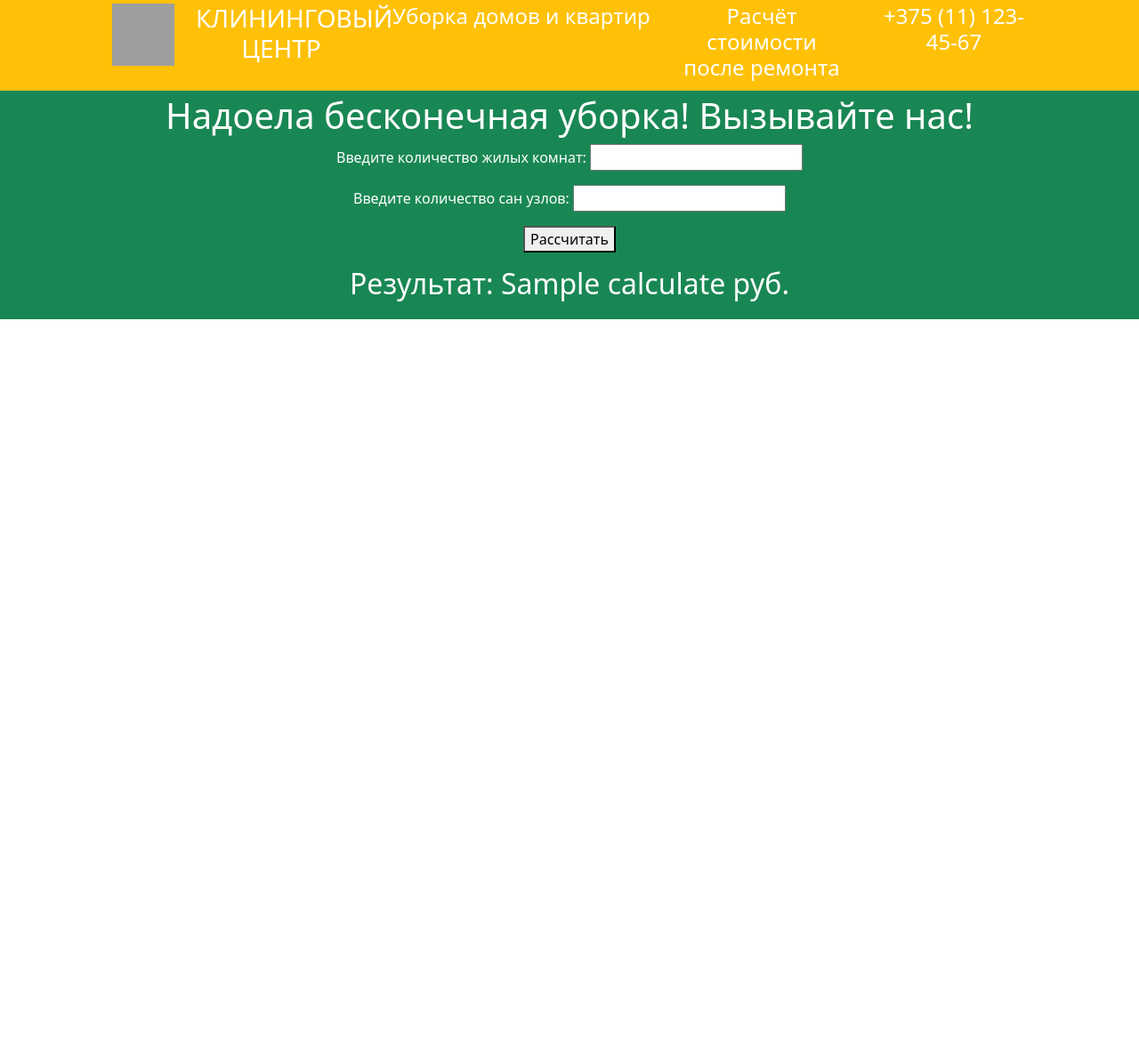
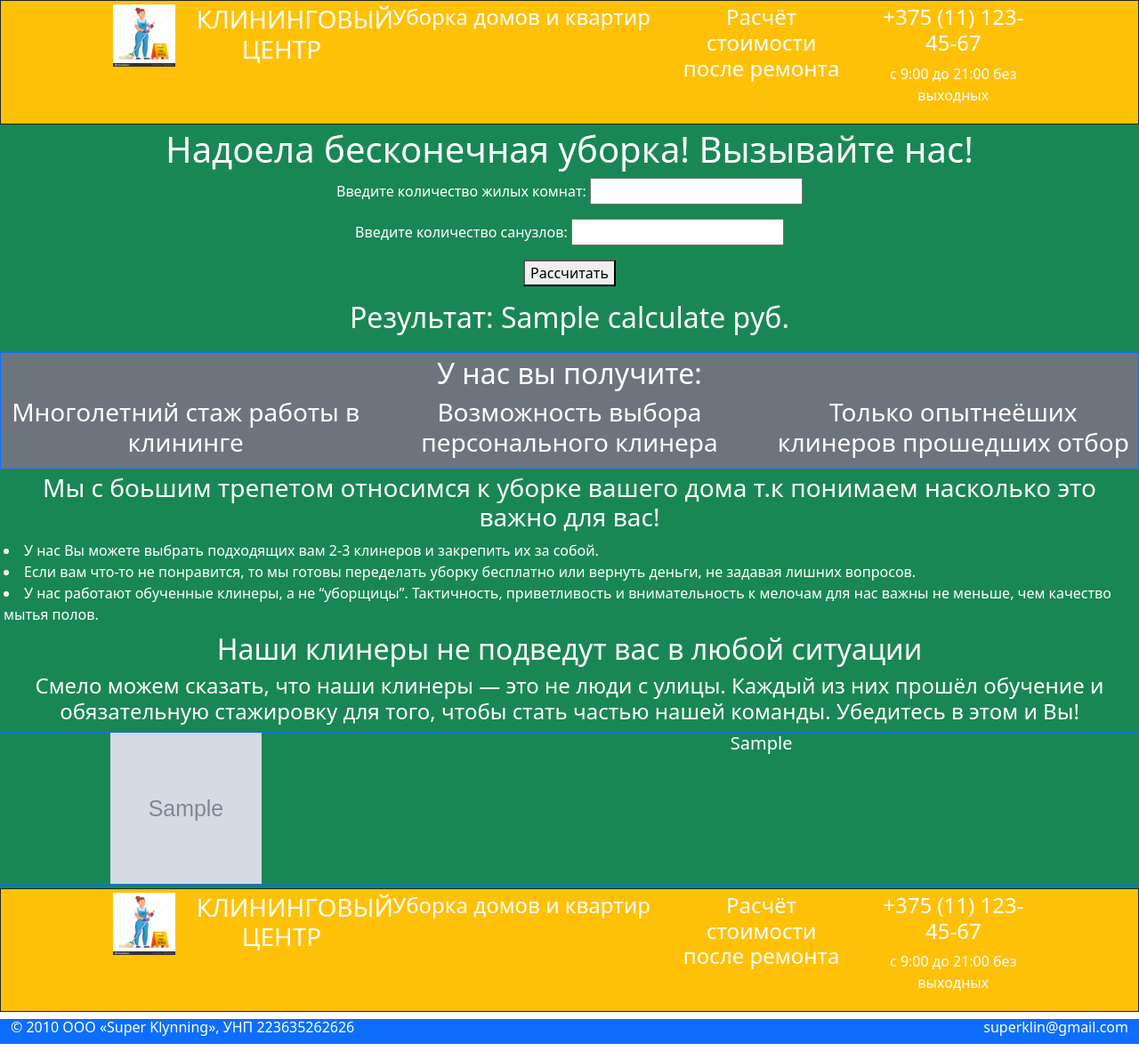
Before and after one commit to YanushkevicSlava/cleanny_app, a Django app: template cleanny/service/templates/service/index.html in a window 1280 px wide. Shown: the whole page at 89% size. Before the commit the page ends 359 px from the top, so only its background shows below. Run offline with Django 4.2, Linux system fonts and the light colour scheme; tables that the repository leaves empty hold one stand-in row (values such as "Sample post"); the template is opened without the code that fills it: values that come from a table or form of the project are taken from there, most other values are stand-ins (such as "Sample title", 1, 10 or a date in 2020); grey boxes marked "Sample" are stand-in pictures; some libraries are stand-ins or nearby versions; grey boxes are pictures that could not be loaded.

Commit message:
add worker info

```diff
--- a/cleanny/cleanny/urls.py
+++ b/cleanny/cleanny/urls.py
@@ -16,8 +16,14 @@ Including another URLconf
 """
 from django.contrib import admin
 from django.urls import path, include
+from django.conf import settings
+from django.conf.urls.static import static
 
 urlpatterns = [
     path('', include('service.urls')),
     path('admin/', admin.site.urls),
 ]
+
+if settings.DEBUG:
+    urlpatterns += static(settings.MEDIA_URL,
+                          document_root=settings.MEDIA_ROOT)
--- a/cleanny/service/admin.py
+++ b/cleanny/service/admin.py
@@ -5,8 +5,8 @@ from django.utils.html import format_html
 
 @admin.register(Worker)
 class WorkerAdmin(admin.ModelAdmin):
-    list_display = ('last_name', 'first_name', 'email', 'photo', 'show_photo')
-    fields = ['last_name', 'first_name', 'email', 'photo']
+    list_display = ('last_name', 'first_name', 'email', 'photo', 'work_story', 'experience', 'show_photo')
+    fields = ['last_name', 'first_name', 'email', 'work_story', 'experience', 'photo']
     readonly_fields = ["show_photo"]
 
     def show_photo(self, obj):
--- a/cleanny/service/models.py
+++ b/cleanny/service/models.py
@@ -19,6 +19,9 @@ class Worker(models.Model):
     work_story = models.TextField(help_text="Введите историю о заказе",
                                   verbose_name="История о заказе",
                                   blank=True)
+    experience = models.IntegerField(help_text="Введите стаж работы",
+                                     verbose_name="Стаж работы",
+                                     blank=True)
 
 
 class Client(models.Model):
--- /dev/null
+++ b/cleanny/service/templates/service/base.html
@@ -0,0 +1,66 @@
+<html lang="en">
+<head>
+    {% load static %}
+    <meta charset="UTF-8">
+    <meta name="viewport" content="width=device-width, initial-scale=1">
+    <link rel="stylesheet" href="/static/css/bootstrap.min.css">
+    <script defer src="/static/js/bootstrap.bundle.min.js"></script>
+</head>
+<body>
+  <div class="container-fluid p-1 bg-warning text-white text-center border border-dark">
+    <div class="row">
+      <div class="col-2 text-end">
+          <img src="{% static 'images/cleaning-woman.jpg' %}" width="70" height="70">
+      </div>
+      <div class="col-2">
+          <h3>КЛИНИНГОВЫЙ ЦЕНТР</h3>
+      </div>
+      <div class="col-3">
+          <h4>Уборка домов и квартир</h4>
+      </div>
+      <div class="col-2">
+          <h4>Расчёт стоимости после ремонта</h4>
+      </div>
+      <div class="col-2">
+          <h4>+375 (11) 123-45-67</h4>
+          <p>с 9:00 до 21:00 без выходных</p>
+      </div>
+    </div>
+  </div>
+    {% block content %}
+    {% endblock content %}
+  <div class="container-fluid p-1 bg-warning text-white text-center border border-dark">
+    <div class="row">
+      <div class="col-2 text-end">
+          <img src="{% static 'images/cleaning-woman.jpg' %}" width="70" height="70">
+      </div>
+      <div class="col-2">
+          <h3>КЛИНИНГОВЫЙ ЦЕНТР</h3>
+      </div>
+      <div class="col-3">
+          <h4>Уборка домов и квартир</h4>
+      </div>
+      <div class="col-2">
+          <h4>Расчёт стоимости после ремонта</h4>
+      </div>
+      <div class="col-2">
+          <h4>+375 (11) 123-45-67</h4>
+          <p>с 9:00 до 21:00 без выходных</p>
+      </div>
+    </div>
+  </div>
+
+ <div class="container-fluid">
+      <div class="row bg-primary text-center text-white lh-1 my-2">
+          {% block footer %}
+            <div class="col-6 text-start">
+                <h6>© 2010 ООО «Super Klynning», УНП 223635262626</h6>
+            </div>
+            <div class="col-6 text-end">
+                <h6>superklin@gmail.com</h6>
+            </div>
+          {% endblock footer %}
+      </div>
+  </div>
+</body>
+</html>
--- a/cleanny/service/templates/service/index.html
+++ b/cleanny/service/templates/service/index.html
@@ -1,31 +1,5 @@
-<html lang="en">
-<head>
-    {% load static %}
-    <meta charset="UTF-8">
-    <meta name="viewport" content="width=device-width, initial-scale=1">
-    <link rel="stylesheet" href="/static/css/bootstrap.min.css">
-    <script defer src="/static/js/bootstrap.bundle.min.js"></script>
-</head>
-<body>
-  <div class="container-fluid p-1 bg-warning text-white text-center">
-    <div class="row">
-      <div class="col-2 text-end">
-          <img src="{% static 'images/cleaning-woman.jpg' %}" width="70" height="70">
-      </div>
-      <div class="col-2">
-          <h3>КЛИНИНГОВЫЙ ЦЕНТР</h3>
-      </div>
-      <div class="col-3">
-          <h4>Уборка домов и квартир</h4>
-      </div>
-      <div class="col-2">
-          <h4>Расчёт стоимости после ремонта</h4>
-      </div>
-      <div class="col-2">
-          <h4>+375 (11) 123-45-67</h4>
-      </div>
-    </div>
-  </div>
+{% extends "service/base.html" %}
+{% block content %}
       <div class="container-fluid p-1 bg-success text-white text-center">
         <div class="row">
             <div class="col-md-12">
@@ -43,17 +17,57 @@
         <input type="text" name="room" id="room">
         </p>
         <p>
-        <label for="san_room">Введите количество сан узлов:</label>
+        <label for="san_room">Введите количество санузлов:</label>
         <input type="text" name="san_room" id="san_room">
         </p>
             <p><button type="submit">Рассчитать</button></p>
     </form>
                      <p><h2>Результат: {{ calculate }} руб.</h2></p>
-</div>
+    </div>
 
             </div>
             <div class="col-3"></div>
         </div>
       </div>
+    <div class="container-fluid p-1 bg-secondary text-white text-center border border-primary">
+        <h2>У нас вы получите:</h2>
+        <div class="row">
+            <div class="col-md-4">
+                <h3>Многолетний стаж работы в клининге</h3>
+            </div>
+            <div class="col-md-4">
+                <h3>Возможность выбора персонального клинера</h3>
+            </div>
+            <div class="col-md-4">
+                <h3>Только опытнеёших клинеров прошедших отбор</h3>
+            </div>
+        </div>
+    </div>
+    <div class="container-fluid p-1 bg-success text-white text-center">
+        <h3>Мы с боьшим трепетом относимся к уборке вашего дома т.к понимаем насколько это важно для вас! </h3>
+        <div class="row text-start">
+            <li>У нас Вы можете выбрать подходящих вам 2-3 клинеров и закрепить их за собой.</li>
+        </div>
+        <div class="row text-start">
+            <li>Если вам что-то не понравится, то мы готовы переделать уборку бесплатно или вернуть деньги, не задавая лишних вопросов.</li>
+        </div>
+        <div class="row text-start">
+            <li>У нас работают обученные клинеры, а не “уборщицы”. Тактичность, приветливость и внимательность к мелочам для нас важны не меньше, чем качество мытья полов.</li>
+        </div>
+    </div>
+    <div class="container-fluid p-1 bg-success text-white text-center">
+        <div class="row">
+            <h2>Наши клинеры не подведут вас в любой ситуации</h2>
+            <h4>Смело можем сказать, что наши клинеры — это не люди с улицы. Каждый из них прошёл обучение и обязательную стажировку для того, чтобы стать частью нашей команды. Убедитесь в этом и Вы!</h4>
+        </div>
+        <div class="row border border-primary">
+            <div class="col-md-4">
+                <img src="{{ worker.photo.url }}" alt="" width="170" height="170">
+            </div>
+            <div class="col-md-8">
+                <h5>{{ worker.work_story}}</h5>
+            </div>
+        </div>
+    </div>
 </body>
-</html>
+{% endblock %}
--- a/cleanny/service/views.py
+++ b/cleanny/service/views.py
@@ -1,4 +1,5 @@
 from django.shortcuts import render
+from .models import Worker
 
 
 def calculate_cost(request):
@@ -9,7 +10,10 @@ def calculate_cost(request):
         amount_san_rooms = int(request.POST.get('san_room'))
         calculate = cost_room * amount_rooms + cost_san_room * amount_san_rooms
 
+        worker = Worker.objects.get(id=1)
+
         context = {
-            "calculate": calculate
+            "calculate": calculate,
+            "worker": worker
         }
         return render(request, template_name='service/index.html', context=context)
```
Also changed, not shown: cleanny/cleanny/settings.py (+9 -0 lines), cleanny/media/images/12.jpg (added), cleanny/service/migrations/0003_worker_experience.py (added), cleanny/service/migrations/0004_alter_client_photo_alter_worker_photo.py (added), cleanny/service/migrations/0005_alter_client_photo_alter_worker_photo.py (added), cleanny/static/images/cleaning-woman.jpg (added).
